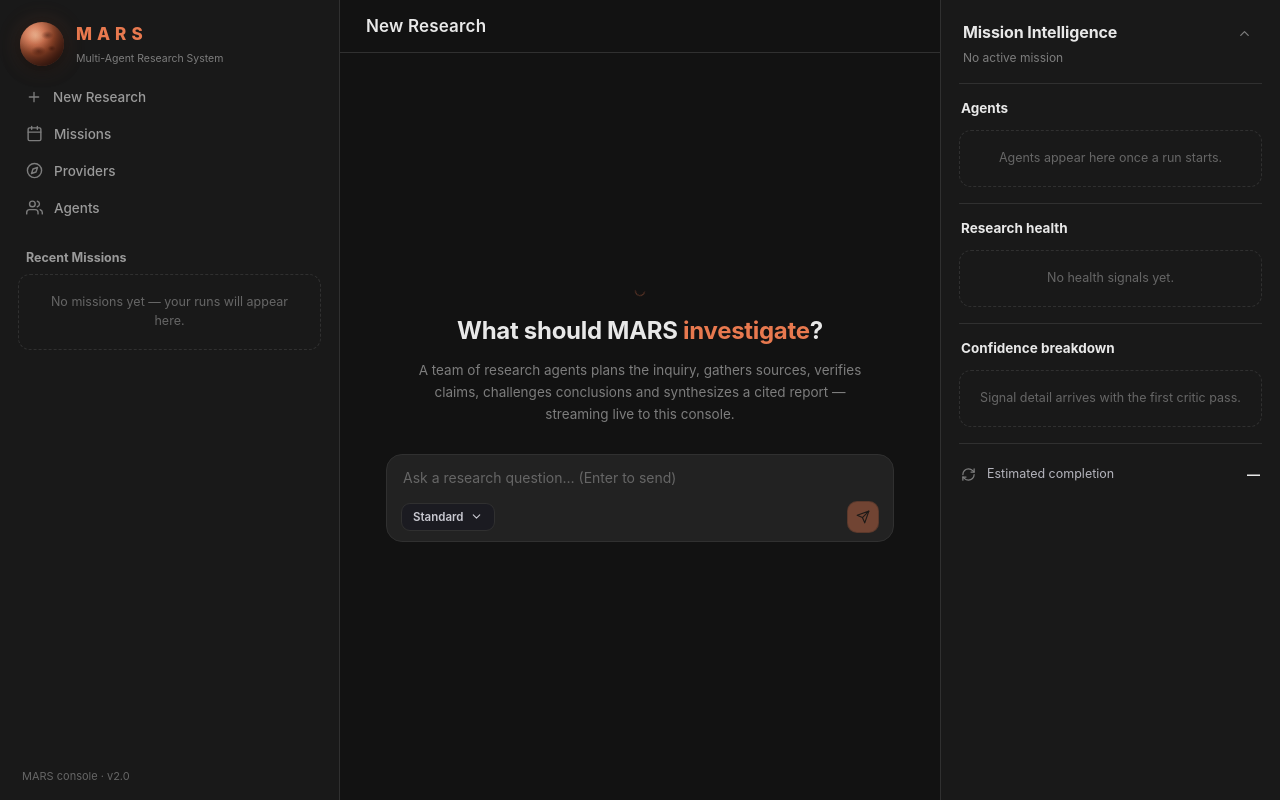
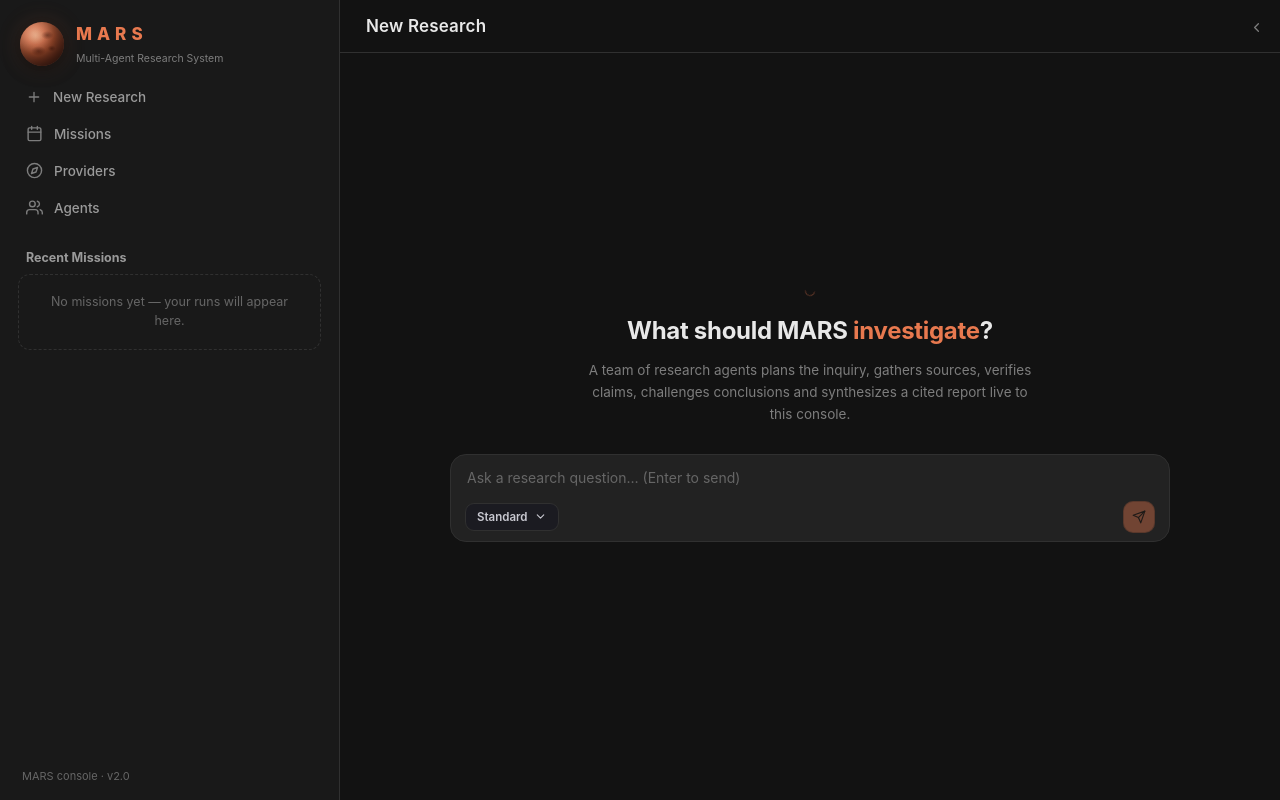
Before and after one commit to AdnanZamanNiloy/mars-ai, a React (Vite) app in the folder frontend/: page / in a window 1280 px wide. Both pictures are taken after a click on the button "Enter Command Center". Built offline with nearby package versions, Linux system fonts and the light colour scheme.

Commit message:
Sidebar hidden until a run exists; hero copy trim
- intelligence panel starts collapsed, auto-opens on run start
  and replay, re-hides on new research; manual toggle unchanged
- welcome hero line trimmed

```diff
--- a/frontend/src/App.jsx
+++ b/frontend/src/App.jsx
@@ -186,7 +186,7 @@ export default function App() {
   const [running, setRunning] = useState(false);
   const [selectedFinding, setSelectedFinding] = useState(null);
   const [traceLog, setTraceLog] = useState([]);
-  const [intelCollapsed, setIntelCollapsed] = useState(false);
+  const [intelCollapsed, setIntelCollapsed] = useState(true);
   const [sidebarOpen, setSidebarOpen] = useState(false);
   const [replaying, setReplaying] = useState(false);
 
@@ -374,6 +374,7 @@ export default function App() {
 
     runRef.current = tempId;
     setRunning(true);
+    setIntelCollapsed(false);
     try {
       if (resumeRun) {
         await resumeResearch({ runId: resumeRun.runId, signal: controller.signal, onEvent: (e) => handleEvent(tempId, e) });
@@ -435,6 +436,7 @@ export default function App() {
     setSelectedFinding(null);
     setComposer("");
     setRunning(false);
+    setIntelCollapsed(true);
     go("workspace");
   }, []);
 
@@ -462,6 +464,7 @@ export default function App() {
       }));
       setTraceLog(events.length > 0 ? events : [{ at: new Date().toISOString(), kind: "done", text: "Trace loaded — no node events recorded" }]);
       setSelectedFinding(null);
+      setIntelCollapsed(false);
       go("workspace");
     } catch (err) {
       setMessages([{
@@ -815,7 +818,7 @@ function WelcomeHero({ composer }) {
       <h2>What should MARS <span className="accent">investigate</span>?</h2>
       <p>
         A team of research agents plans the inquiry, gathers sources, verifies claims,
-        challenges conclusions and synthesizes a cited report — streaming live to this console.
+        challenges conclusions and synthesizes a cited report live to this console.
       </p>
       {composer ? <div className="hero-composer">{composer}</div> : null}
     </div>
```
